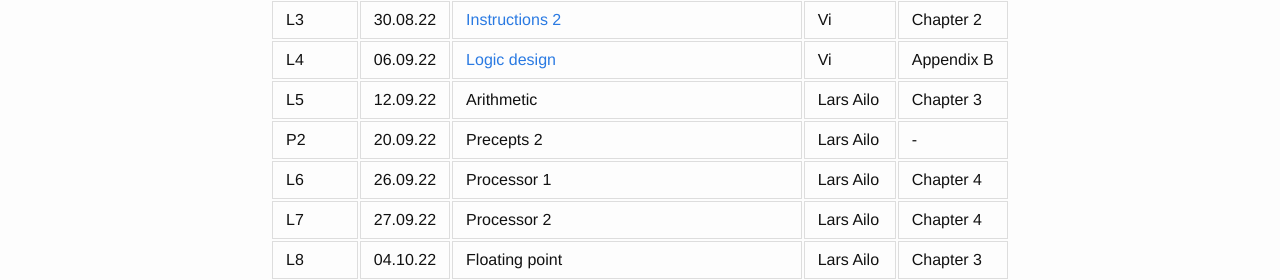
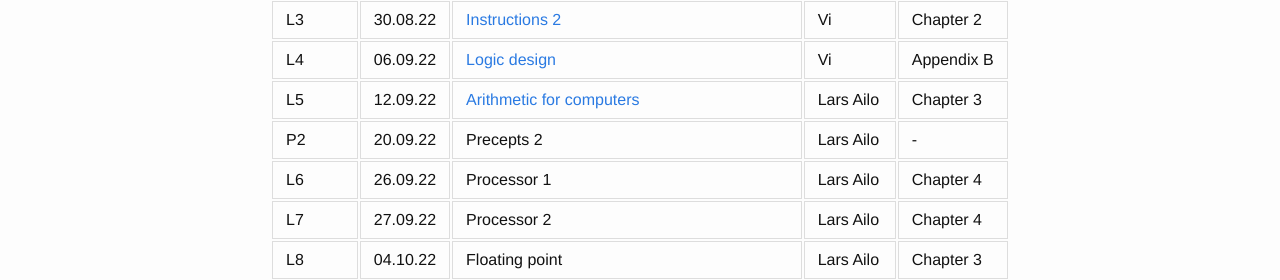
Before and after one commit to uit-inf-2200-f22/uit-inf-2200-f22.github.io, a Jekyll site: the page built from index.md, in a window 1280 px wide. Shown: the part 1261-1541 px from the top of the page. Built offline with Jekyll 4.4.1, drawn with Linux system fonts in a browser that asks for light colours; our own code applies the rules of GitHub Pages for plain Markdown files.

Commit message:
Update index.md

```diff
--- a/index.md
+++ b/index.md
@@ -40,7 +40,7 @@ You can read more about plagiarism and cheating on: https://en.uit.no/sensor/art
 | L2   | 29.08.22 | [Instructions 1](https://docs.google.com/presentation/d/1enTL_d8FoxpBt8uEYd3thWolPcLe_O_VRD9nEhfls7I/edit#slide=id.p1) | Lars Ailo | Chapter 2 |
 | L3   | 30.08.22 | [Instructions 2](https://drive.google.com/file/d/1oP-XfW0V8ovFGW9tq7UcI20VIsbIPDlC/view?usp=sharing) | Vi        | Chapter 2 |
 | L4   | 06.09.22 | [Logic design](https://drive.google.com/file/d/1NYNTV4KDps1EEi_zvN7MILyZRhnJT-Xj/view?usp=sharing)   | Vi        | Appendix B |
-| L5   | 12.09.22 | Arithmetic     | Lars Ailo | Chapter 3 |
+| L5   | 12.09.22 | [Arithmetic for computers](https://docs.google.com/presentation/d/1_orX8bTSOrvEQwpV4cnUpGp_3KNazTNzIwCI4RcC64Q/edit#slide=id.p1)     | Lars Ailo | Chapter 3 |
 | P2   | 20.09.22 | Precepts 2     | Lars Ailo | -         |
 | L6   | 26.09.22 | Processor 1    | Lars Ailo | Chapter 4 |
 | L7   | 27.09.22 | Processor 2    | Lars Ailo | Chapter 4 |
```
